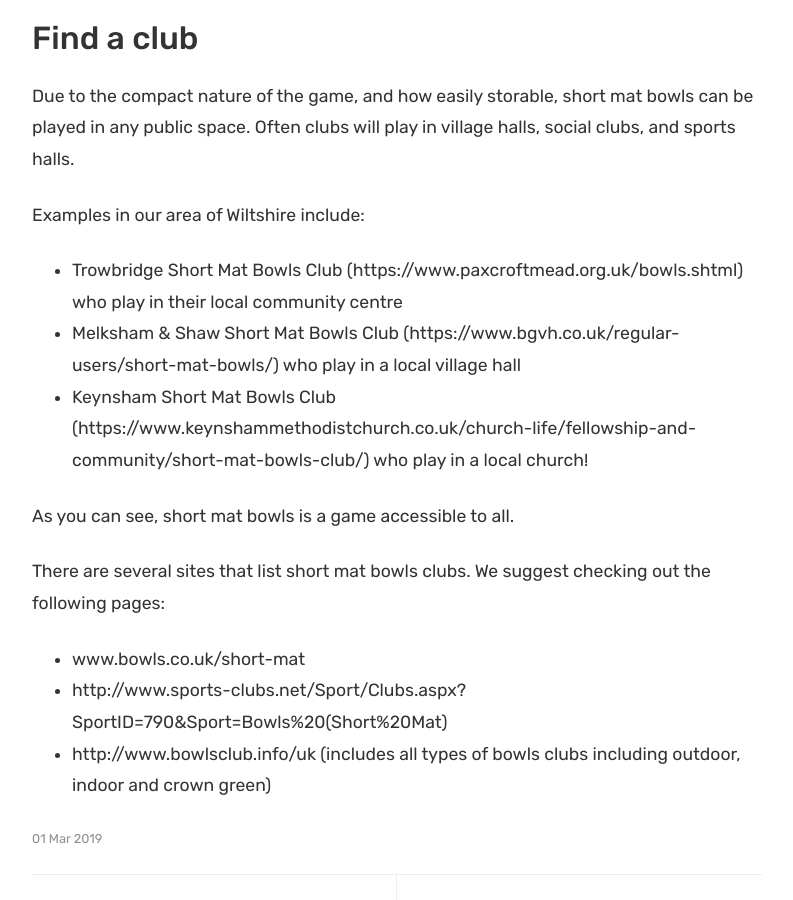
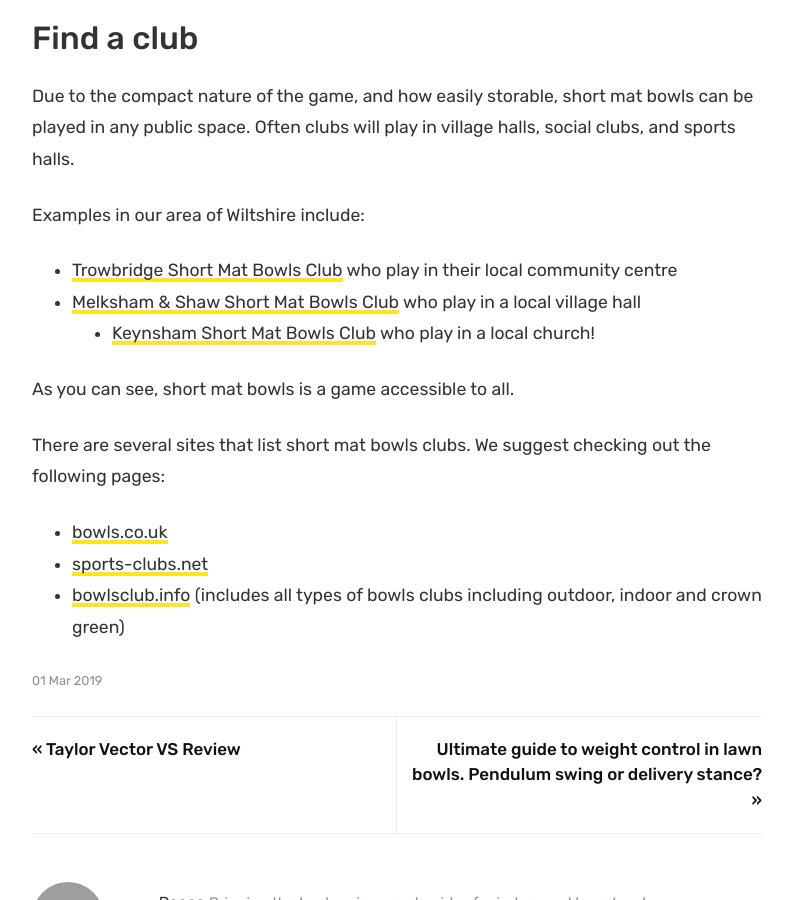
Before and after one commit to krussll/etsysimplicity, a Jekyll site: the page built from _posts/2019-03-01-guide-to-short-mat-bowls.md, in a window 1280 px wide and 900 px high, scrolled down 1784 px. Shown: the whole window, without its empty margins (53-846 px from the left). Built offline with Jekyll 4.4.1, drawn with Linux system fonts in a browser that asks for light colours; nearby versions of some CDN libraries; grey boxes are pictures that could not be loaded.

Commit message:
Update 2019-03-01-guide-to-short-mat-bowls.md

```diff
--- a/_posts/2019-03-01-guide-to-short-mat-bowls.md
+++ b/_posts/2019-03-01-guide-to-short-mat-bowls.md
@@ -41,14 +41,14 @@ Due to the compact nature of the game, and how easily storable, short mat bowls
 
 Examples in our area of Wiltshire include:
 
-* Trowbridge Short Mat Bowls Club (https://www.paxcroftmead.org.uk/bowls.shtml) who play in their local community centre
-* Melksham & Shaw Short Mat Bowls Club (https://www.bgvh.co.uk/regular-users/short-mat-bowls/) who play in a local village hall
-* Keynsham Short Mat Bowls Club (https://www.keynshammethodistchurch.co.uk/church-life/fellowship-and-community/short-mat-bowls-club/) who play in a local church!
+* <a href="https://www.paxcroftmead.org.uk/bowls.shtml" target="_blank">Trowbridge Short Mat Bowls Club</a> who play in their local community centre
+* <a href="https://www.bgvh.co.uk/regular-users/short-mat-bowls/" target="_blank">Melksham & Shaw Short Mat Bowls Club</a> who play in a local village hall
+  * <a href="https://www.keynshammethodistchurch.co.uk/church-life/fellowship-and-community/short-mat-bowls-club/" target="_blank">Keynsham Short Mat Bowls Club</a> who play in a local church!
 
 As you can see, short mat bowls is a game accessible to all.
 
 There are several sites that list short mat bowls clubs. We suggest checking out the following pages:
 
-* www.bowls.co.uk/short-mat
-* http://www.sports-clubs.net/Sport/Clubs.aspx?SportID=790&Sport=Bowls%20(Short%20Mat)
-* http://www.bowlsclub.info/uk (includes all types of bowls clubs including outdoor, indoor and crown green)
+* <a href=" www.bowls.co.uk/short-mat" target="_blank">bowls.co.uk</a>
+* <a href="http://www.sports-clubs.net/Sport/Clubs.aspx?SportID=790&Sport=Bowls%20(Short%20Mat)" target="_blank">sports-clubs.net</a>
+* <a href="http://www.bowlsclub.info/uk" target="_blank">bowlsclub.info</a> (includes all types of bowls clubs including outdoor, indoor and crown green)
```
